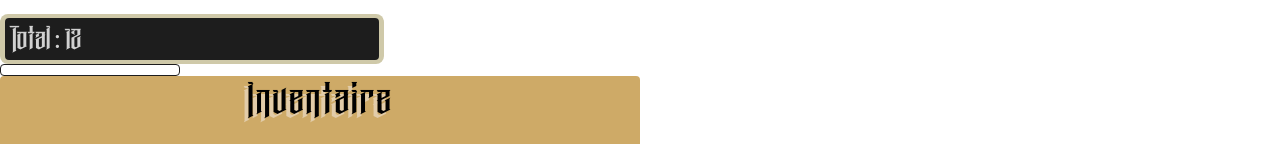
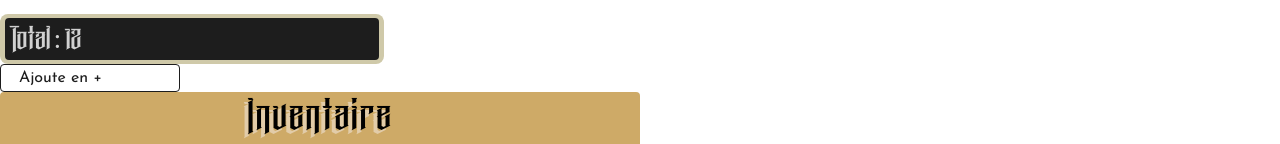
Before and after one commit to antozr/collection-yugioh, a Next.js app: page / in a window 1280 px wide. Shown: the part 489-633 px from the top of the page. Built offline with nearby package versions, Linux system fonts and the light colour scheme.

Commit message:
END UI selecot nb card inventaire

```diff
--- a/app/components/atom/BoxInventaireSelector/styles.scss
+++ b/app/components/atom/BoxInventaireSelector/styles.scss
@@ -106,5 +106,6 @@
         align-items: center;
         justify-content: center;
         overflow: hidden;
+        cursor: pointer;
     }
 }
--- a/app/page.js
+++ b/app/page.js
@@ -26,7 +26,7 @@ export default function Home() {
       />
       <IntroTTTxBox />
       <SmallCardCount />
-      <ButtonStyle show1={true}/>
+      <ButtonStyle show1={true} nameBtn={"Ajoute en +"} />
       <BoxSelectorInventaire show1={false} />
     </>
   );
```
